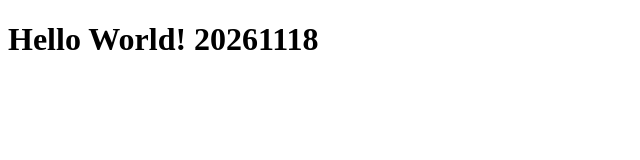
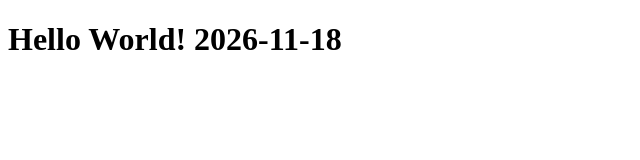
Before and after one commit to lzchung2/lzchung2.github.io, a plain HTML site: page index.html in a window 1280 px wide. Shown: the full height of the page, 0-640 px from the left. Drawn offline with Linux system fonts and the light colour scheme.

Commit message:
Fix date format in index.html header
Updated date format in the header.

```diff
--- a/index.html
+++ b/index.html
@@ -6,6 +6,6 @@
     <title>Document</title>
 </head>
 <body>
-    <h1> Hello World! 20261118 </h1>
+    <h1> Hello World! 2026-11-18 </h1>
 </body>
 </html>
```
